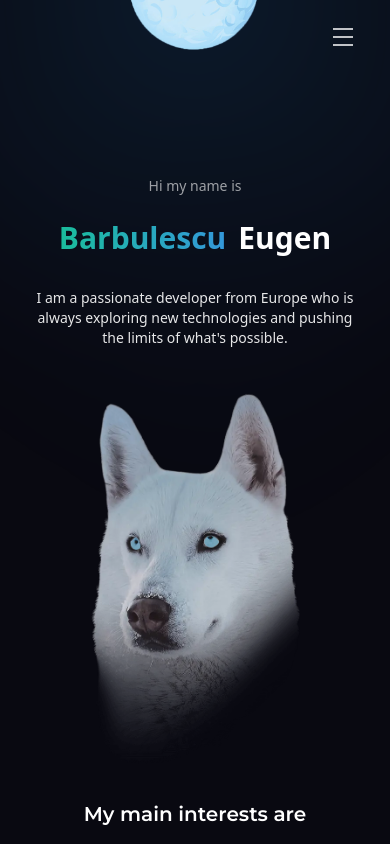
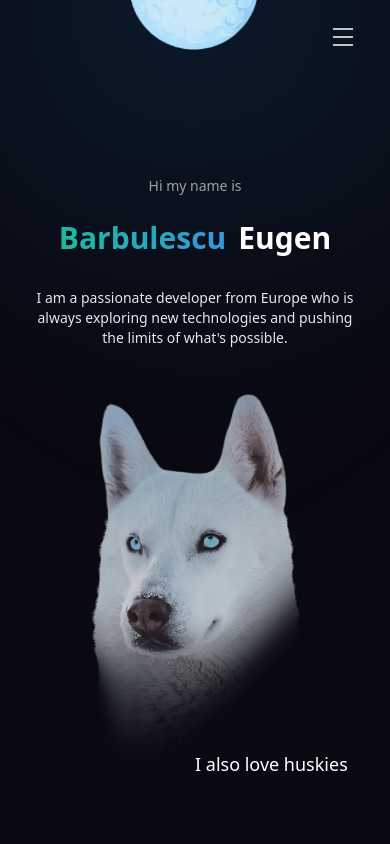
Before and after one commit to erupturatis/Personal-Website, a Next.js app: page / in a window 390 px wide. Shown: the top 844 px of the page. Built offline with nearby package versions, Linux system fonts and the light colour scheme.

Commit message:
(create)[I love husky text]

```diff
--- a/src/components/home/hero/Hero.tsx
+++ b/src/components/home/hero/Hero.tsx
@@ -39,7 +39,7 @@ const Hero = () => {
           className={`  ${
             width.current > 1280
               ? 'absolute 2xl:right-40 xl:right-20  top-40  '
-              : ' h-[400px] flex justify-center w-full z-0 relative pl-8'
+              : '  flex justify-center w-full z-0 relative pl-8'
           } `}
         >
           {renderHusky && <HuskyRenderWrapper width={width.current} />}
--- a/src/components/home/hero/Husky.tsx
+++ b/src/components/home/hero/Husky.tsx
@@ -132,6 +132,13 @@ const Husky = ({ width }: IHuskyProps) => {
 
   return (
     <div className={'opacity-0'} ref={ref}>
+      <div
+        className={
+          'absolute -bottom-0 left-[50%]  xl:-rotate-45 xl:-left-40 xl:bottom-64 text-lg xl:text-2xl text-white'
+        }
+      >
+        I also love huskies
+      </div>
       <svg
         id='huskySvg'
         width={(baseSize.current * 2) / 3}
--- a/src/components/home/interests/Interests.tsx
+++ b/src/components/home/interests/Interests.tsx
@@ -18,7 +18,11 @@ const Interests = () => {
           content='Interest section of my personal website, mathematics, MachineLearning and Programming'
         />
       </Head>
-      <section className={'w-full mt-[800px] md:mt-[1000px] animate-fade-in'}>
+      <section
+        className={
+          'w-full mt-[900px] md:mt-[1400px] xl:mt-[1000px] animate-fade-in'
+        }
+      >
         <h2
           className={`text-xl md:text-3xl font-semibold text-white w-full text-center mt-24 ${montserrat.className}`}
         >
--- a/src/components/home/skills/SkillCard.tsx
+++ b/src/components/home/skills/SkillCard.tsx
@@ -19,6 +19,7 @@ const SkillCard = ({ src, type, callback }: ISkillCardProps) => {
   return (
     <div className={'transition-all duration-200 ' + size + ' ' + hoverSize}>
       <button
+        className={'w-full h-full'}
         onClick={() => {
           callback(src);
         }}
```
